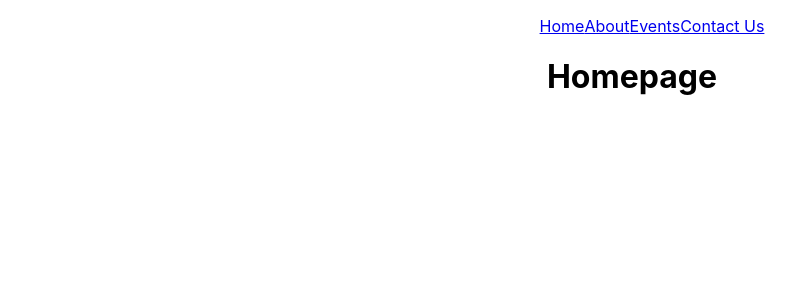
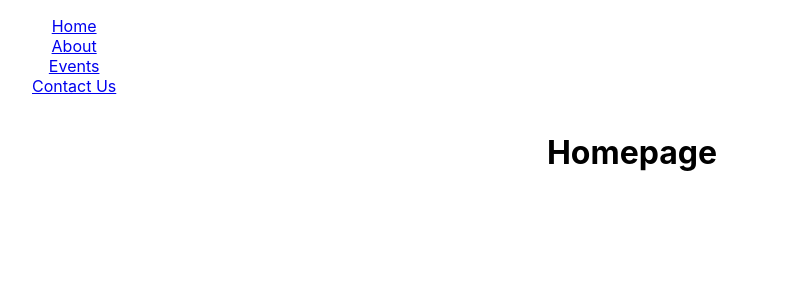
Before and after one commit to tkxx/ywlp-redesign, a React (Create React App) app: page / in a window 1280 px wide. Shown: the top 300 px of the page, without its empty margins (8-804 px from the left). Built offline with nearby package versions, Linux system fonts and the light colour scheme.

Commit message:
mas navbar

```diff
--- a/src/components/NavBar/navbar.css
+++ b/src/components/NavBar/navbar.css
@@ -1,7 +1,8 @@
-.navbar ul {
+.navbar-body {
+  display: flex;
+  align-items: stretch;
+}
+
+.navbar-body ul {
   list-style: none;
 }
-
-.navbar li {
-  display: inline-block;
-}
--- a/src/components/NavBar/navbar.js
+++ b/src/components/NavBar/navbar.js
@@ -5,7 +5,8 @@ import "./navbar.css";
 const Navbar = () => {
   return (
     <React.Fragment>
-      <ul class="navbar">
+      <div className="navbar-body">
+        <ul>
           <li>
             <Link to="/">Home</Link>
           </li>
@@ -19,6 +20,7 @@ const Navbar = () => {
             <Link to="/contactus">Contact Us</Link>
           </li>
         </ul>
+      </div>
     </React.Fragment>
   );
 };
```
Lines whose indentation alone changed are shown as unchanged.
